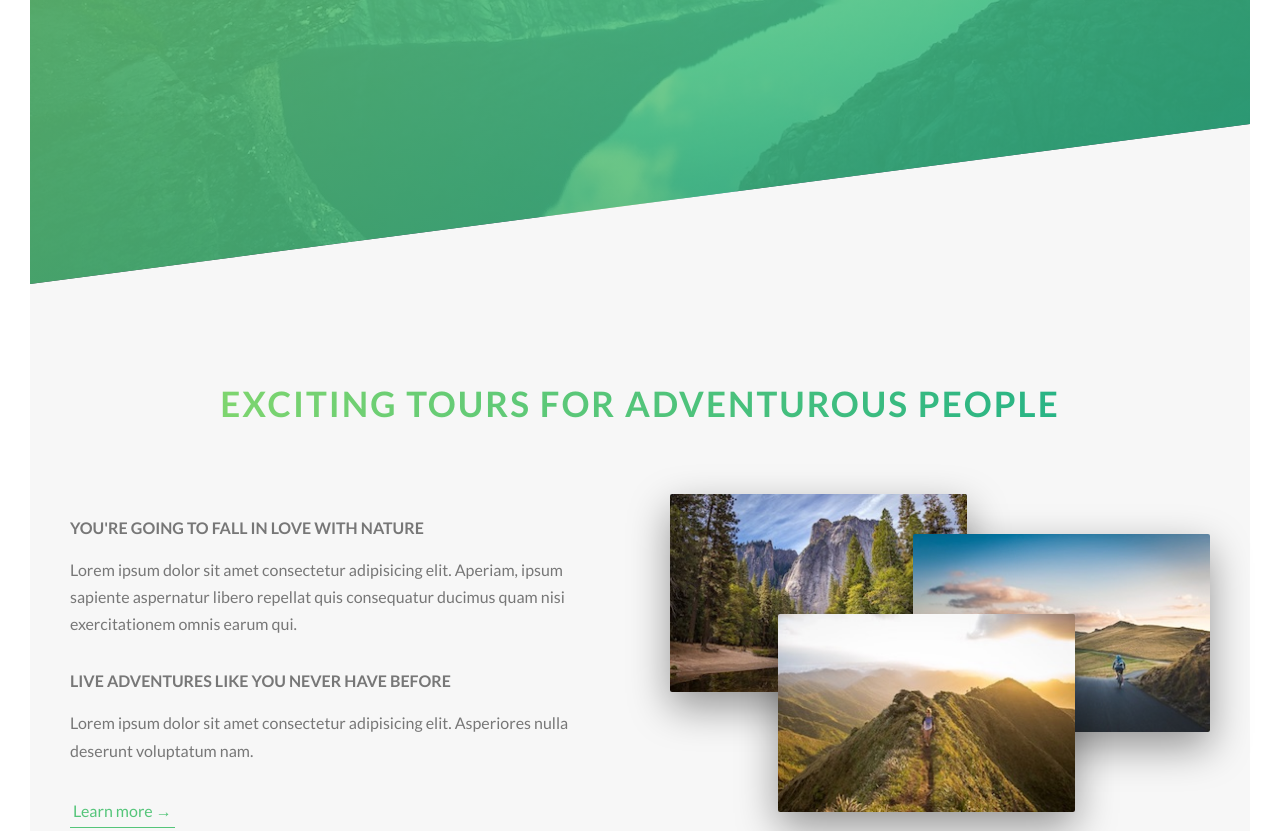
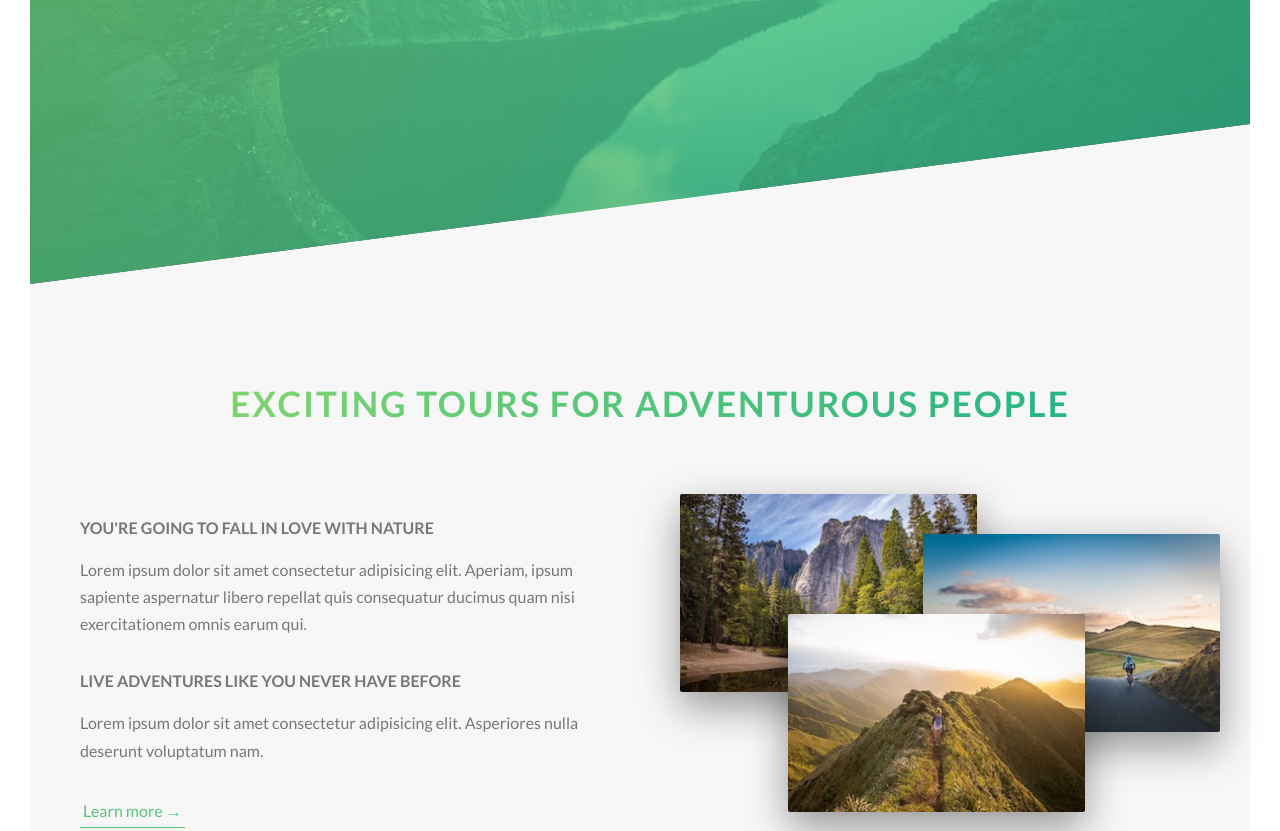
Before and after one commit to stevejiachen/NatureTour, a website: page index.html in a window 1280 px wide. Shown: the part 506-1337 px from the top of the page. Drawn offline with Linux system fonts and the light colour scheme.

Commit message:
padding fix

```diff
--- a/index.html
+++ b/index.html
@@ -52,7 +52,7 @@
         </header>
 
         <main>
-            <section class="section-about">
+            <section class="section-about" style="padding-left:20px;">
                 <div class="u-center-text u-margin-bottom-big">
                     <h2 class="heading-secondary">
                         Exciting tours for adventurous people
```
